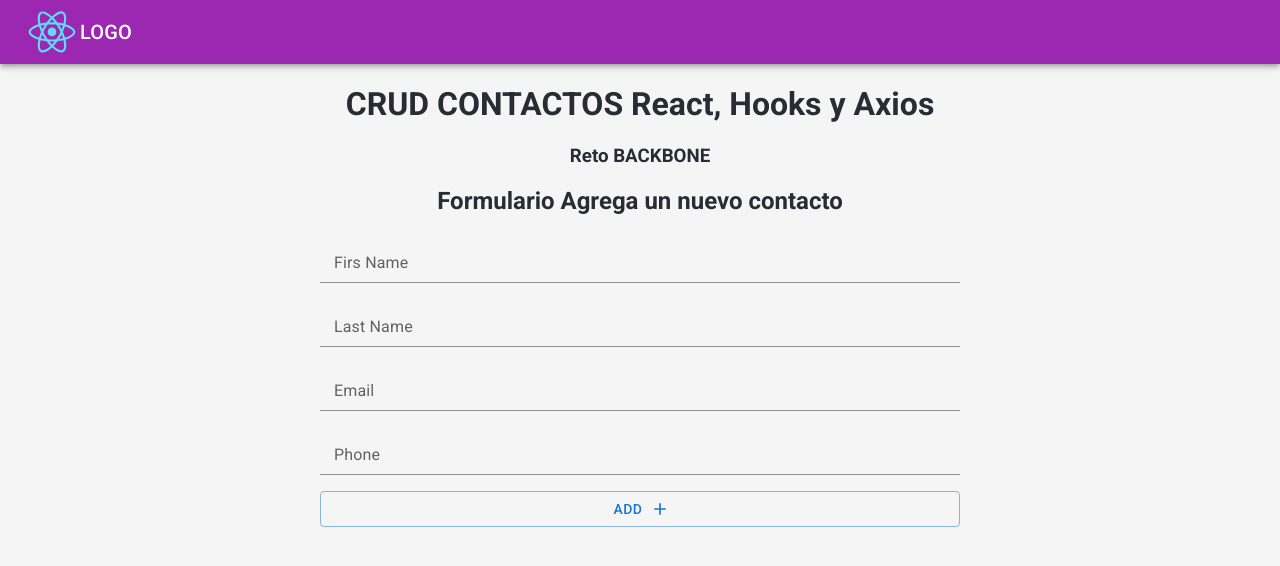
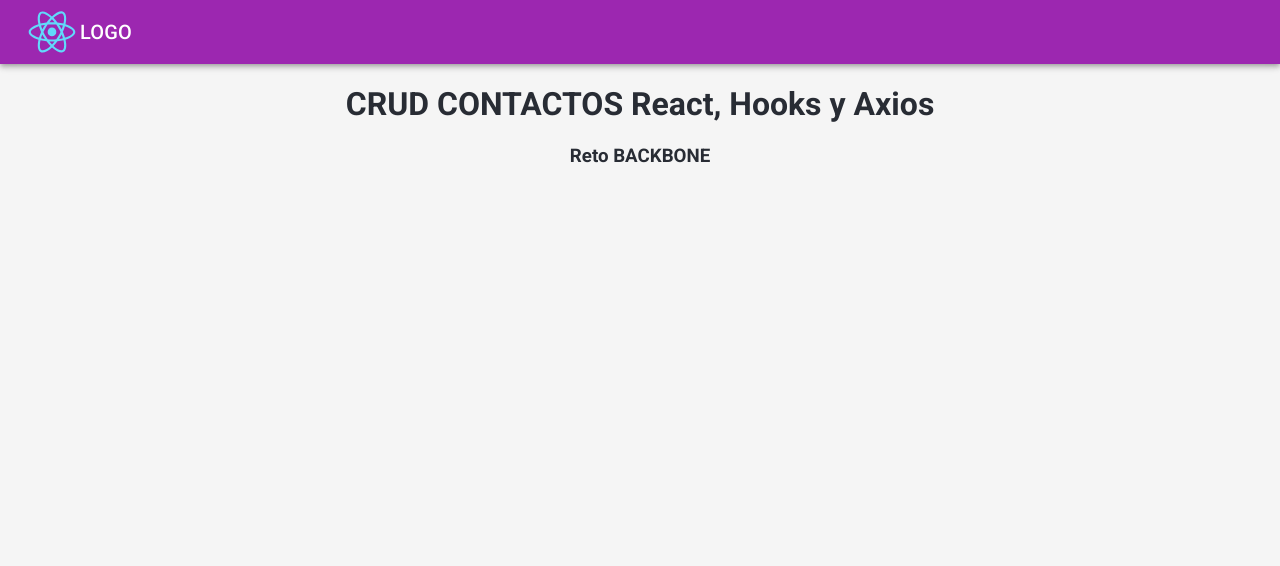
Before and after one commit to Lexyfeer/reto-backbone, a React (Create React App) app: page /create in a window 1280 px wide. Shown: the top 566 px of the page. Built offline with nearby package versions, Linux system fonts and the light colour scheme; the HTML template or start-up script is replaced by a standard one.

Commit message:
Refactoring create and update in one component

```diff
--- a/src/Routes.tsx
+++ b/src/Routes.tsx
@@ -1,15 +1,16 @@
 import { Routes, Route } from "react-router-dom";
 
-import Update from './components/ContactComponent/Update';
-import Create from './components/ContactComponent/Create';
+import Contact from './components/ContactComponent/Contact';
 import Read from './components/ContactComponent/Read';
 
 const AllRoutes = () => {
   return (
     <Routes>
       <Route path="/" element={<Read />} />
-      <Route path="/create" element={<Create />} />
-      <Route path="/update/:id" element={<Update />} />
+      <Route path="/contact" element={<Contact />} >
+        <Route path="/contact/:id" element={<Contact />} />
+      </Route>
+
     </Routes>
   )
 }
--- a/src/components/ContactComponent/Update.tsx
+++ b/src/components/ContactComponent/Contact.tsx
@@ -2,16 +2,16 @@ import { useState, useEffect } from 'react';
 import { useForm } from "react-hook-form";
 import { Button, TextField } from '@mui/material/';
 import EditIcon from '@mui/icons-material/Edit';
+import AddIcon from '@mui/icons-material/Add';
 import axios from 'axios';
-import { useParams } from 'react-router-dom';
-import { useNavigate } from 'react-router-dom';
+import { useParams, useNavigate } from 'react-router-dom';
 
-const Update = ({ }) => {
-  let history = useNavigate();
+const Contact = ({ }) => {
+  const history = useNavigate();
+  const params = useParams();
+  let idContact: any = params.id;
 
-  const params = useParams();
-
-  const { handleSubmit } = useForm();
+  const { handleSubmit, formState: { errors } } = useForm();
   const [firstName, setFirstName] = useState<string | null>('');
   const [lastName, setLastName] = useState<string | null>('');
   const [email, setEmail] = useState<string | null>('');
@@ -19,7 +19,8 @@ const Update = ({ }) => {
 
   useEffect(() => {
     const setDefaultData = async () => {
-      await axios.get(`https://bkbnchallenge.herokuapp.com/contacts/${params.id}`)
+      if (idContact) {
+        await axios.get('https://bkbnchallenge.herokuapp.com/contacts/'+idContact)
           .then((response: any) => {
             setFirstName(response.data.firstName)
             setLastName(response.data.lastName)
@@ -27,21 +28,28 @@ const Update = ({ }) => {
             setPhone(response.data.phone)
           })
       }
+    }
     setDefaultData();
   }, []);
 
-
   const updateAPIData = async () => {
-    await axios.put(`https://bkbnchallenge.herokuapp.com/contacts/${params.id}`, { firstName, lastName, email, phone })
+    if (idContact) {
+      await axios.put('https://bkbnchallenge.herokuapp.com/contacts/'+idContact, { firstName, lastName, email, phone })
       .then(() => {
         history('/')
       })
     }
-
+    else{
+      await axios.post('https://bkbnchallenge.herokuapp.com/contacts', { firstName, lastName, email, phone })
+      .then(() => {
+        history('/')
+      })
+    }
+  }
 
   return (
     <>
-      <h1>Formulario para actualizar contacto</h1>
+      <h1>Formulario para { idContact ? <span>actualizar</span> : <span>agregar</span> } contacto</h1>
 
       <form className='formContainer' onSubmit={handleSubmit(updateAPIData)}>
         <TextField
@@ -63,21 +71,25 @@ const Update = ({ }) => {
           label="Email"
           margin="dense"
           color="secondary"
-          onChange={(e) => setEmail(e.target.value)}
+          onChange={(e) => {
+            setEmail(e.target.value);
+            // pattern: /^[^\s@]+@[^\s@]+\.[^\s@]+$/i
+          }}
         />
         <TextField
           value={phone}
+
           label="Phone"
           margin="dense"
           color="secondary"
           onChange={(e) => setPhone(e.target.value)}
         />
-        <Button type="submit" variant="outlined" endIcon={<EditIcon />}>
-          Update contact
+        <Button type="submit" variant="outlined" >
+          { idContact ? <>Actualizar <EditIcon /></> : <>Agregar <AddIcon /></> }
         </Button>
       </form>
     </>
   )
 }
 
-export default Update;
+export default Contact;
--- a/src/components/ContactComponent/Create.tsx
+++ /dev/null
@@ -1,57 +0,0 @@
-import { useState } from 'react';
-import { useForm } from "react-hook-form";
-import { FormControl, Input, InputLabel, Button } from '@mui/material/';
-import AddIcon from '@mui/icons-material/Add';
-import axios from 'axios';
-import { useNavigate } from 'react-router-dom';
-
-
-const Create = () => {
-  let history = useNavigate();
-
-  const { register, handleSubmit, formState: { errors } } = useForm();
-  const [firstName, setFirstName] = useState<string>();
-  const [lastName, setLastName] = useState<string>();
-  const [email, setEmail] = useState<string>();
-  const [phone, setPhone] = useState<string>();
-
-  const onSubmit = async (data: any) => {
-    await axios.post('https://bkbnchallenge.herokuapp.com/contacts', { firstName, lastName, email, phone })
-      .then(() => {
-        history('/')
-      })
-  }
-
-  return (
-    <>
-      <h2>Formulario Agrega un nuevo contacto</h2>
-
-      <form className='formContainer' onSubmit={handleSubmit(onSubmit)}>
-        <FormControl color="secondary" >
-          <InputLabel htmlFor="first-name">Firs Name</InputLabel>
-          <Input aria-describedby="my-helper-text" className='inputLine ' {...register('firstName')} onChange={(e) => setFirstName(e.target.value)} />
-        </FormControl>
-        <FormControl color="secondary">
-          <InputLabel htmlFor="last-name">Last Name</InputLabel>
-          <Input aria-describedby="my-helper-text" className='inputLine' {...register('lastName')} onChange={(e) => setLastName(e.target.value)} />
-        </FormControl>
-        <FormControl color="secondary">
-          <InputLabel htmlFor="email">Email</InputLabel>
-          <Input type='text' id="my-input" aria-describedby="my-helper-text" className='inputLine' {...register('email', {
-            pattern: /^[^\s@]+@[^\s@]+\.[^\s@]+$/i
-          })} onChange={(e) => setEmail(e.target.value)} />
-          {errors.email?.type === 'pattern' && <p>Introduce un formato de Email que sea valido</p>}
-        </FormControl>
-        <FormControl color="secondary">
-          <InputLabel htmlFor="phone">Phone</InputLabel>
-          <Input type='tel' aria-describedby="my-helper-text" className='inputLine' {...register('phone')} onChange={(e) => setPhone(e.target.value)} />
-        </FormControl>
-        <Button type="submit" variant="outlined" endIcon={<AddIcon />}>
-          Add
-        </Button>
-      </form>
-    </>
-  )
-}
-
-export default Create;
--- a/src/components/ContactComponent/Read.tsx
+++ b/src/components/ContactComponent/Read.tsx
@@ -74,7 +74,7 @@ const Read = () => {
     <>
       <h1>Lista de contactos</h1>
       <div className='addBtn'>
-        <Link href='/create' underline='none'>
+        <Link href='/contact' underline='none'>
           <Button variant="contained" endIcon={<AddIcon fontSize='large' />}>
             Add
           </Button>
@@ -107,7 +107,7 @@ const Read = () => {
                       <TableCell>{row.phone}</TableCell>
                       <TableCell>
                         <Tooltip title="Update contact">
-                          <IconButton color="primary" aria-label="Update" onClick={() => history(`/update/${row.id}`)}> <EditIcon />
+                          <IconButton color="primary" aria-label="Update" onClick={() => history(`/contact/${row.id}`)}> <EditIcon />
                           </IconButton>
                         </Tooltip>
                       </TableCell>
```
Lines whose indentation alone changed are shown as unchanged.
